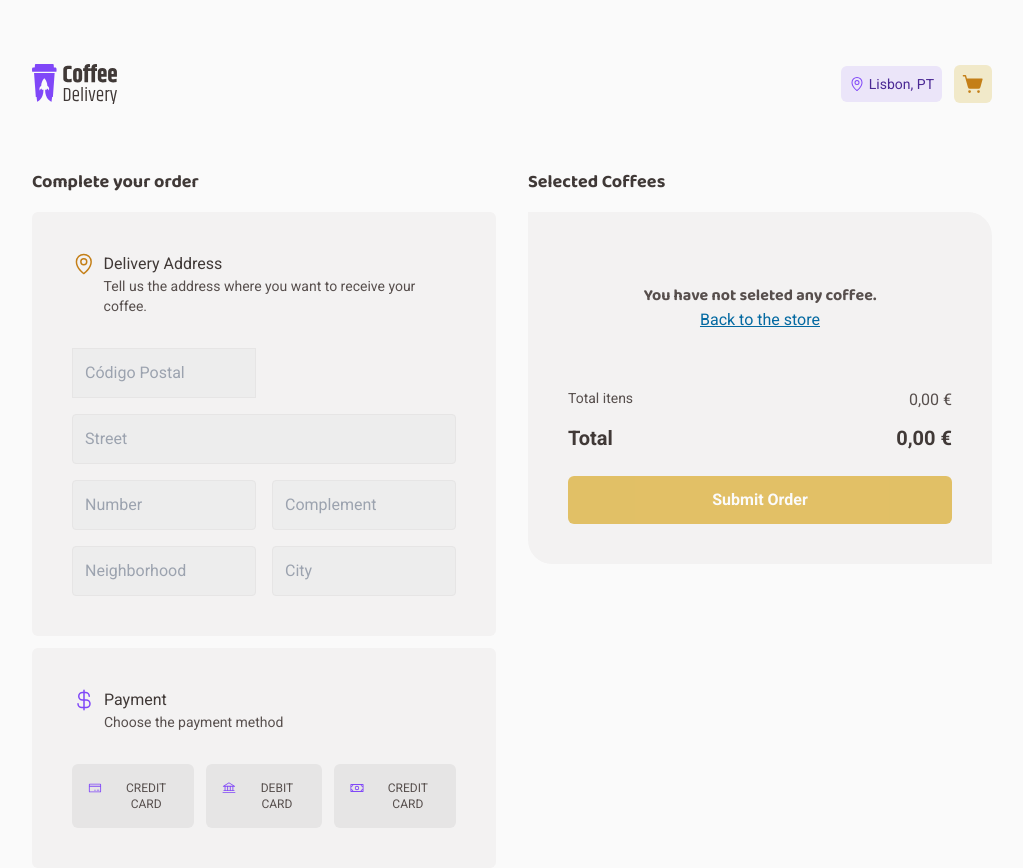
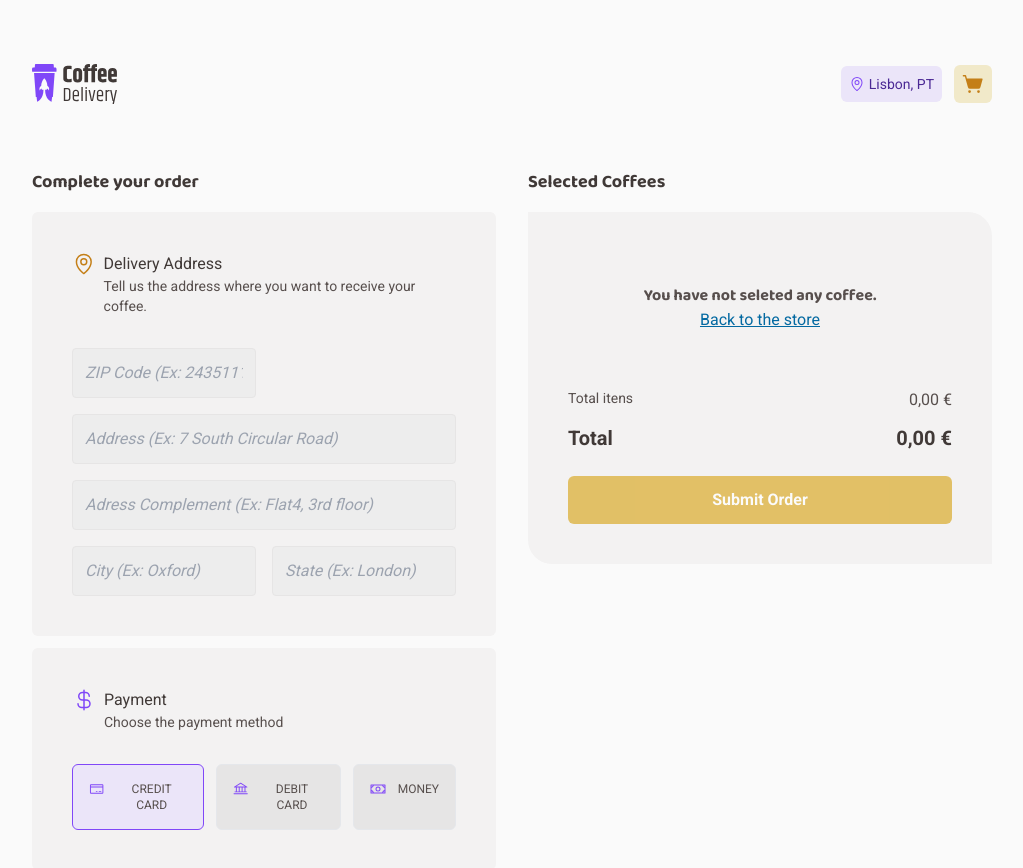
Before and after one commit to darlysson/coffee-delivery, a Next.js app: page /checkout in a window 1280 px wide. Shown: the top 868 px of the page, without its empty margins (128-1151 px from the left). Built offline with nearby package versions, Linux system fonts and the light colour scheme.

Commit message:
Add radix form and button group

```diff
--- a/package.json
+++ b/package.json
@@ -10,6 +10,8 @@
   },
   "dependencies": {
     "@phosphor-icons/react": "^2.0.10",
+    "@radix-ui/react-form": "^0.0.3",
+    "@radix-ui/react-toggle-group": "^1.0.4",
     "@types/node": "20.5.7",
     "@types/react": "18.2.21",
     "@types/react-dom": "18.2.7",
--- a/src/components/CoffeeCard.tsx
+++ b/src/components/CoffeeCard.tsx
@@ -4,7 +4,7 @@ import { formatPrice } from "@/utils/priceFormatter";
 import { Minus, Plus } from "@phosphor-icons/react";
 import Image from 'next/image';
 
-export function CoffeeCard({ id, title, image, price, labels, description, quantity, coffeeIndex }: CoffeeProps & { coffeeIndex: number }) {
+export function CoffeeCard({ id, title, image, price, labels, description, quantity }: CoffeeProps) {
   const { handleAddCoffee, handleRemoveCoffee } = useCoffee()
 
   return (
@@ -29,7 +29,10 @@ export function CoffeeCard({ id, title, image, price, labels, description, quant
         </p>
 
         <div className="flex items-center p-2 gap-1 bg-button rounded-md">
-          <button className="text-purple" onClick={() => handleRemoveCoffee(id)}>
+          <button
+            className="text-purple disabled:opacity-60 disabled:text-gray-400 disabled:cursor-not-allowed"
+            onClick={() => handleRemoveCoffee(id)} disabled={quantity === 0}
+          >
             <Minus weight="bold" />
           </button>
           <span className="text-base font-roboto px-2 text-defaultText font-semibold">
--- a/src/components/Header.tsx
+++ b/src/components/Header.tsx
@@ -1,14 +1,13 @@
-import { CoffeesContext } from '@/pages/_app';
+import { useCoffee } from '@/hooks/useCoffee';
 import { MapPin, ShoppingCartSimple } from '@phosphor-icons/react';
 import clsx from 'clsx';
 import Image from "next/image";
 import Link from "next/link";
-import { useContext } from 'react';
 import { Icon } from './Icon';
 import { LayoutSection } from './LayoutSection';
 
 export function Header() {
-  const { sumOfAllCoffees } = useContext(CoffeesContext)
+  const { sumOfAllCoffees } = useCoffee()
 
   return (
     <LayoutSection>
--- /dev/null
+++ b/src/components/PaymentMethodButton.tsx
@@ -0,0 +1,21 @@
+import * as ToggleGroup from '@radix-ui/react-toggle-group';
+import { ToggleGroupItemProps } from '@radix-ui/react-toggle-group';
+import { ElementType } from 'react';
+
+interface PaymentMethodButtonProps extends ToggleGroupItemProps {
+  icon: ElementType
+  label: string
+}
+
+export default function PaymentMethodButton({ icon: Icon, label, value }: PaymentMethodButtonProps) {
+  return (
+    <ToggleGroup.Item
+      className="flex p-4 gap-3 rounded-md border bg-button data-[state=on]:bg-lightPurple data-[state=on]:border data-[state=on]:border-purple"
+      value={value}
+      aria-label={label}
+    >
+      <Icon className="text-purple h-4 w-4" />
+      <p className="uppercase text-defaultText text-xs">{label}</p>
+    </ToggleGroup.Item>
+  )
+}
--- a/src/pages/_app.tsx
+++ b/src/pages/_app.tsx
@@ -65,8 +65,6 @@ export default function App({ Component, pageProps }: AppProps) {
     setCoffees(filteredCoffees)
   }
 
-  // Add funcionality to NOT ALLOW coffee amount to be less than 0
-
   return (
     <CoffeesContext.Provider
       value={{
--- a/src/pages/checkout.tsx
+++ b/src/pages/checkout.tsx
@@ -1,17 +1,27 @@
 import { LayoutSection } from "@/components/LayoutSection";
+import PaymentMethodButton from "@/components/PaymentMethodButton";
 import { useCoffee } from "@/hooks/useCoffee";
 import { formatPrice } from "@/utils/priceFormatter";
 import { Bank, CreditCard, CurrencyDollar, MapPin, Minus, Money, Plus, Trash } from '@phosphor-icons/react';
+import * as Form from '@radix-ui/react-form';
+import { ToggleGroup } from '@radix-ui/react-toggle-group';
 import clsx from "clsx";
 import Image from 'next/image';
 import Link from "next/link";
+import { useState } from "react";
 
 export default function Checkout() {
+  const [paymentValue, setPaymentValue] = useState('credit')
   const { selectedCoffees, handleRemoveCartCoffee, handleAddCoffee, handleRemoveCoffee } = useCoffee()
   const totalAmount = selectedCoffees.reduce((acc, coffee) => acc + coffee.price, 0)
   const hasCoffee = selectedCoffees.length > 0
 
   let deliveryAmount = 3.50
+
+  // OK - Bring Radix Form
+  // OK - Make sure that the design is still OK
+  // OnSubmit: Store the data somewhere
+  // On Success page: Grab the content from the form.
 
   return (
     <LayoutSection>
@@ -29,35 +39,45 @@ export default function Checkout() {
               </div>
             </div>
 
-            <form className="grid grid-cols-2 gap-4">
-              <label htmlFor="postal-code" className="col-span-1">
-                <input className="roundrounded ed col-span-1 w-full p-3 bg-input border border-button text-label" type="number" id="postal-code" placeholder="Código Postal" maxLength={7} />
-              </label>
+            <Form.Root className="grid grid-cols-2 gap-4">
+              <Form.Field className="col-span-1" name="zip-code">
+                <Form.Message className="text-red-600 text-xs" match="valueMissing">
+                  Please enter your zip code
+                </Form.Message>
 
-              <label htmlFor="street" className="col-span-2">
-                <input className="rounded col-span-2 w-full p-3 bg-input border border-button text-label" type="text" id="street" placeholder="Street" />
-              </label>
+                <Form.Control asChild>
+                  <input className="rounded col-span-2 w-full p-3 bg-input border border-button text-label italic" type="text" required placeholder="ZIP Code (Ex: 2435111)" maxLength={7} />
+                </Form.Control>
+              </Form.Field>
 
-              <label htmlFor="Number" className="col-span-1">
-                <input className="rounded w-full p-3 bg-input border border-button text-label" type="text" id="Number" placeholder="Number" />
-              </label>
+              <Form.Field className="col-span-2" name="address">
+                <Form.Message className="text-red-600 text-xs" match="valueMissing">
+                  Please enter your address
+                </Form.Message>
 
-              <label htmlFor="Complement" className="col-span-1">
-                <input className="rounded w-full p-3 bg-input border border-button text-label" type="text" id="Complement" placeholder="Complement" />
-              </label>
+                <Form.Control asChild>
+                  <input className="rounded col-span-2 w-full p-3 bg-input border border-button text-label italic" type="text" required placeholder="Address (Ex: 7 South Circular Road)" maxLength={100} />
+                </Form.Control>
+              </Form.Field>
 
-              <label htmlFor="Neighborhood" className="col-span-1">
-                <input className="rounded w-full p-3 bg-input border border-button text-label" type="text" id="Neighborhood" placeholder="Neighborhood" />
-              </label>
+              <Form.Field className="col-span-2" name="complement">
+                <Form.Control asChild>
+                  <input className="rounded col-span-2 w-full p-3 bg-input border border-button text-label italic" type="text" placeholder="Adress Complement (Ex: Flat4, 3rd floor)" maxLength={100} />
+                </Form.Control>
+              </Form.Field>
 
-              <label htmlFor="City" className="col-span-1">
-                <input className="rounded w-full p-3 bg-input border border-button text-label" type="text" id="City" placeholder="City" />
-              </label>
+              <Form.Field className="col-span-1" name="city">
+                <Form.Control asChild>
+                  <input className="rounded col-span-2 w-full p-3 bg-input border border-button text-label italic" type="text" placeholder="City (Ex: Oxford)" maxLength={100} />
+                </Form.Control>
+              </Form.Field>
 
-              {/* <label htmlFor="State" className="col-span-1">
-                <input className="rounded w-full p-3 bg-input border border-button text-label" type="text" id="street" placeholder="Street" />
-              </label> */}
-            </form>
+              <Form.Field className="col-span-1" name="state">
+                <Form.Control asChild>
+                  <input className="rounded col-span-2 w-full p-3 bg-input border border-button text-label italic" type="text" placeholder="State (Ex: London)" maxLength={100} />
+                </Form.Control>
+              </Form.Field>
+            </Form.Root>
           </div>
 
           <div className="p-10 bg-card rounded-md mt-3">
@@ -71,22 +91,16 @@ export default function Checkout() {
                 </div>
               </div>
 
-              <div className="flex gap-3">
-                <button className="flex bg-button p-4 gap-3 rounded-md">
-                  <CreditCard className="text-purple h-4 w-4" />
-                  <p className="uppercase text-defaultText text-xs">Credit Card</p>
-                </button>
-
-                <button className="flex bg-button p-4 gap-3 rounded-md">
-                  <Bank className="text-purple h-4 w-4" />
-                  <p className="uppercase text-defaultText text-xs">Debit Card</p>
-                </button>
-
-                <button className="flex bg-button p-4 gap-3 rounded-md">
-                  <Money className="text-purple h-4 w-4" />
-                  <p className="uppercase text-defaultText text-xs">Credit Card</p>
-                </button>
-              </div>
+              <ToggleGroup
+                type="single"
+                value={paymentValue}
+                className="flex gap-3"
+                onValueChange={(value) => { if (value) setPaymentValue(value) }}
+              >
+                <PaymentMethodButton icon={CreditCard} label="Credit Card" value="credit" />
+                <PaymentMethodButton icon={Bank} label="Debit Card" value="debit" />
+                <PaymentMethodButton icon={Money} label="Money" value="money" />
+              </ToggleGroup>
             </div>
           </div>
         </div>
--- a/src/pages/index.tsx
+++ b/src/pages/index.tsx
@@ -14,7 +14,7 @@ export default function Home() {
         <h2 className='text-title-32 font-baloo text-subtitle mb-14'>Our Coffees</h2>
 
         <ul className="grid grid-cols-4 gap-x-8 gap-y-10">
-          {coffees.map((coffee, index) => <CoffeeCard key={coffee.id} {...coffee} coffeeIndex={index} />)}
+          {coffees.map((coffee) => <CoffeeCard key={coffee.id} {...coffee} />)}
         </ul>
       </LayoutSection>
     </>
--- a/src/pages/success.tsx
+++ b/src/pages/success.tsx
@@ -3,7 +3,7 @@ import { LayoutSection } from "@/components/LayoutSection";
 import { CurrencyDollar, MapPin, Timer } from "@phosphor-icons/react";
 import Image from 'next/image';
 
-export default function success() {
+export default function Success() {
   return (
     <LayoutSection>
       <div className="flex gap-x-[102px]">
```
Also changed, not shown: 1 other file (tests, documents, lock files or other folders).
